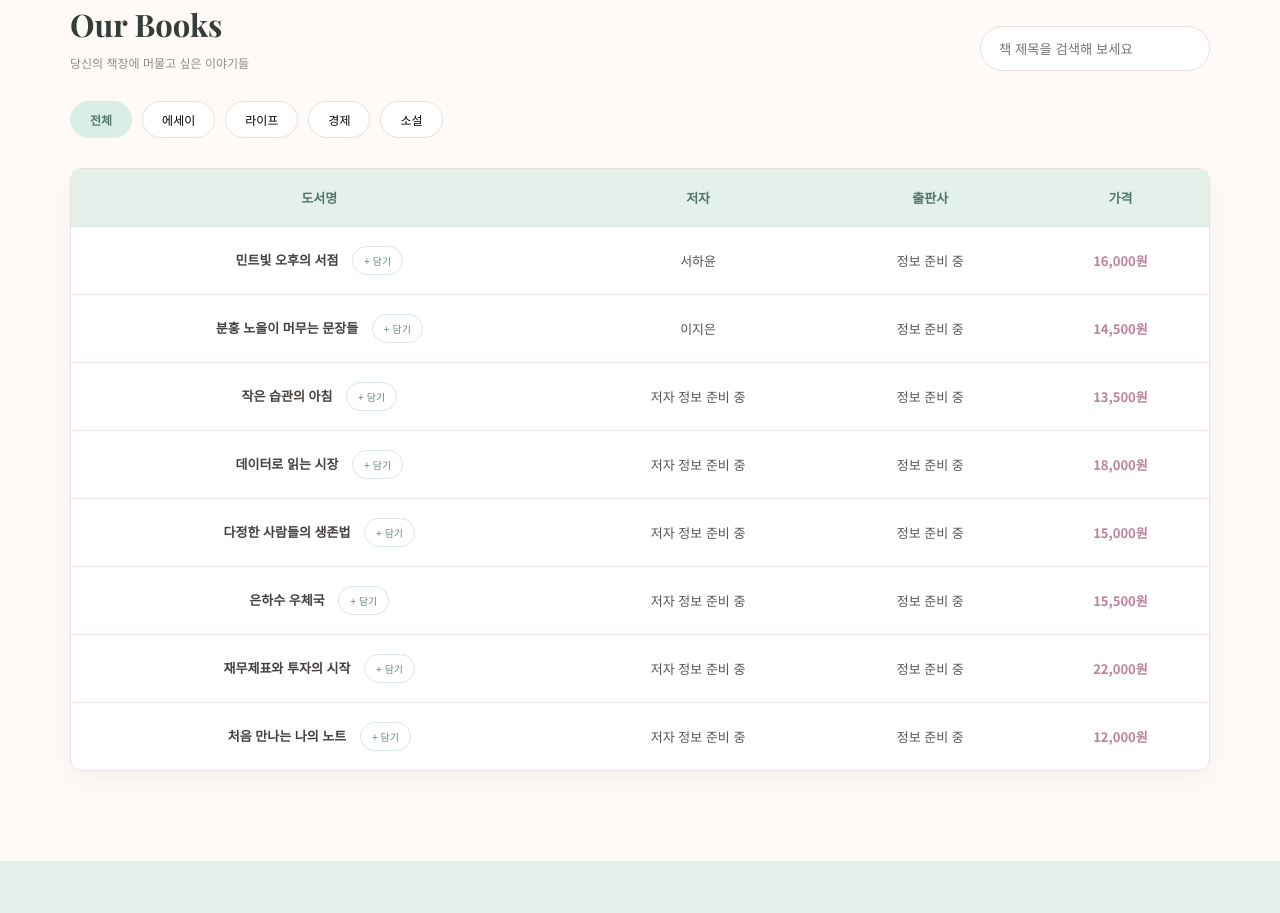
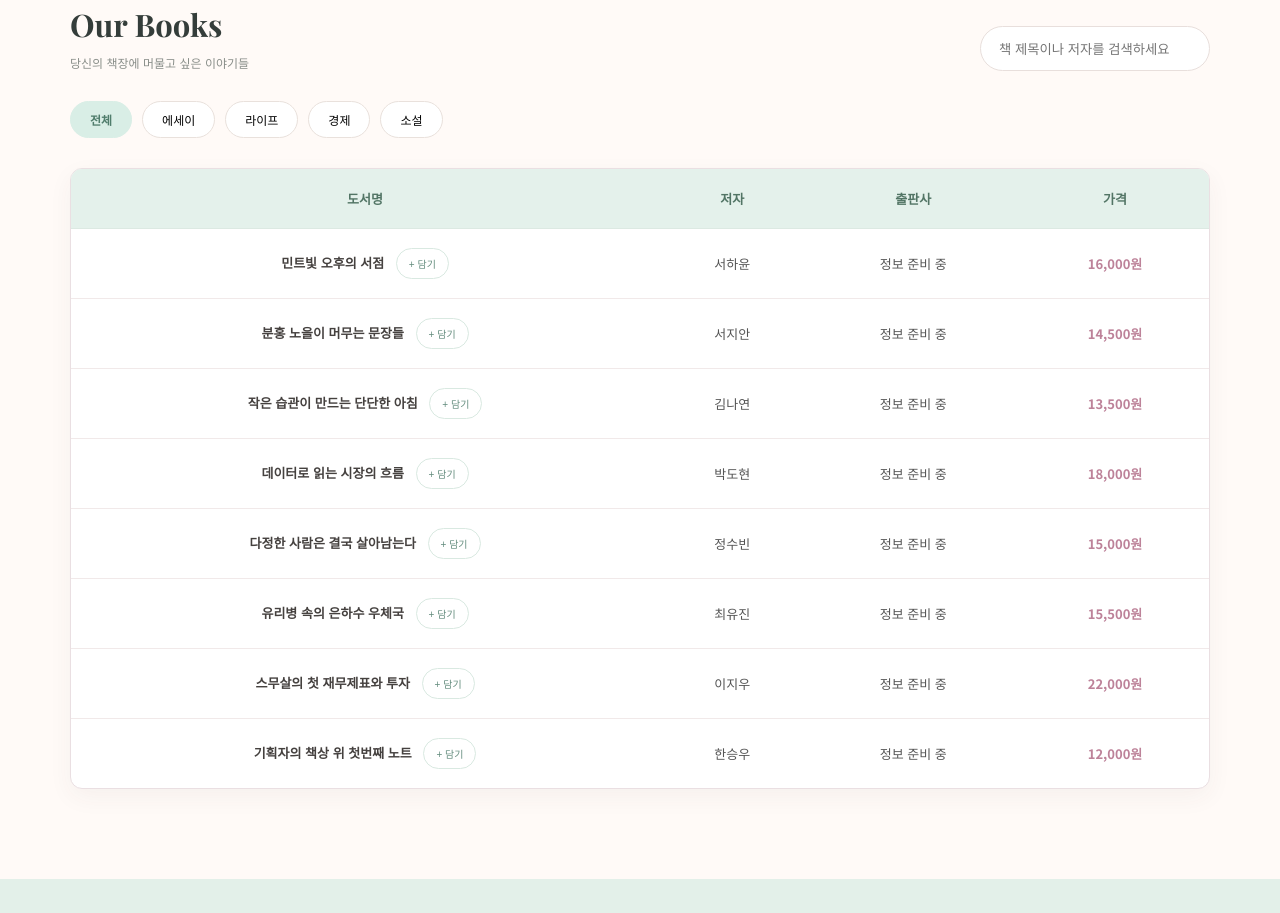
Before and after one commit to Miso06/bookstore, a plain HTML site: page index.html in a window 1280 px wide. Shown: the part 657-1570 px from the top of the page. Drawn offline with nearby package versions, Linux system fonts and the light colour scheme.

Commit message:
Update index.html

```diff
--- a/index.html
+++ b/index.html
@@ -28,7 +28,10 @@ body {
   font-family: 'Noto Sans KR', sans-serif;
 }
 
-a { text-decoration: none; color: inherit; }
+a {
+  text-decoration: none;
+  color: inherit;
+}
 
 header {
   background: rgba(255,250,247,.96);
@@ -206,66 +209,54 @@ header {
   font-weight: 700;
 }
 
-.book-grid {
-  display: grid;
-  grid-template-columns: repeat(4, 1fr);
-  gap: 32px 22px;
+/* 도서 목록 표 디자인 */
+.book-table-wrap {
+  width: 100%;
+  overflow-x: auto;
+  border: 1px solid #eadfe2;
+  border-radius: 12px;
+  background: white;
+  box-shadow: 0 8px 25px rgba(80,60,65,.05);
 }
 
-.book-card { min-width: 0; }
-
-.book-image {
-  background: #f1ece8;
-  height: 280px;
-  display: flex;
-  align-items: center;
-  justify-content: center;
-  overflow: hidden;
-  position: relative;
-  border-radius: 4px;
+.book-table {
+  width: 100%;
+  min-width: 600px;
+  border-collapse: collapse;
+  text-align: center;
 }
 
-.book-image img {
-  width: 100%;
-  height: 100%;
-  object-fit: cover;
-  transition: transform .5s;
+.book-table th {
+  padding: 20px 15px;
+  background: #e4f1eb;
+  color: #527565;
+  font-size: 13px;
+  font-weight: 700;
+  border-bottom: 1px solid #dce9e2;
 }
 
-.book-card:hover .book-image img {
-  transform: scale(1.04);
+.book-table td {
+  padding: 19px 15px;
+  border-bottom: 1px solid #f1e9e9;
+  font-size: 13px;
+  color: #555;
 }
 
-.book-info { padding: 16px 2px; }
-
-.book-tag {
-  color: #b67d94;
-  font-size: 10px;
-  letter-spacing: 1px;
-  font-weight: 700;
+.book-table tbody tr:last-child td {
+  border-bottom: none;
 }
 
-.book-title {
-  font-size: 15px;
-  font-weight: 700;
-  margin: 9px 0 6px;
-  line-height: 1.5;
+.book-table tbody tr:hover {
+  background: #fff8fa;
 }
 
-.author {
-  font-size: 11px;
-  color: #999;
+.book-table .title-cell {
+  font-weight: 700;
+  color: #45413f;
 }
 
-.price-row {
-  display: flex;
-  justify-content: space-between;
-  align-items: center;
-  margin-top: 15px;
-}
-
-.price {
-  font-size: 15px;
+.book-table .price-cell {
+  color: #bd8299;
   font-weight: 700;
 }
 
@@ -274,9 +265,10 @@ header {
   background: white;
   color: #638c7d;
   border-radius: 20px;
-  padding: 8px 13px;
-  font-size: 11px;
+  padding: 7px 12px;
+  font-size: 10px;
   cursor: pointer;
+  margin-left: 8px;
 }
 
 .add-button:hover {
@@ -378,7 +370,6 @@ footer {
 }
 
 @media(max-width:850px) {
-  .book-grid { grid-template-columns: repeat(2,1fr); }
   .hero-inner { padding: 35px; }
   .hero-visual { width: 180px; }
   .hero-visual img { width: 145px; height: 210px; }
@@ -392,11 +383,14 @@ footer {
   .hero-inner { padding: 30px 23px; min-height: 310px; }
   .hero-visual { display: none; }
   .section { padding: 0 17px; }
-  .section-heading { align-items: start; flex-direction: column; gap: 18px; }
+  .section-heading {
+    align-items: start;
+    flex-direction: column;
+    gap: 18px;
+  }
   .search { width: 100%; }
-  .book-grid { gap: 20px 12px; }
-  .book-image { height: 220px; }
-  .book-title { font-size: 13px; }
+  .book-table th,
+  .book-table td { padding: 14px 10px; }
 }
 </style>
 </head>
@@ -451,7 +445,7 @@ footer {
     </div>
 
     <input class="search" id="search"
-           placeholder="책 제목을 검색해 보세요"
+           placeholder="책 제목이나 저자를 검색하세요"
            oninput="renderBooks()">
   </div>
 
@@ -463,7 +457,19 @@ footer {
     <button class="category" onclick="setCategory('소설',this)">소설</button>
   </div>
 
-  <div class="book-grid" id="book-grid"></div>
+  <div class="book-table-wrap">
+    <table class="book-table">
+      <thead>
+        <tr>
+          <th>도서명</th>
+          <th>저자</th>
+          <th>출판사</th>
+          <th>가격</th>
+        </tr>
+      </thead>
+      <tbody id="book-table-body"></tbody>
+    </table>
+  </div>
 
 </section>
 
@@ -491,78 +497,80 @@ footer {
 
 <script>
 
+/* 도서 정보 */
 const books = [
   {
     title: "민트빛 오후의 서점",
     author: "서하윤",
+    publisher: "정보 준비 중",
     price: 16000,
     category: "에세이",
-    image: "mint-afternoon-bookstore.jpg",
-    tag: "BEST"
+    image: "mint-afternoon-bookstore.jpg"
   },
   {
     title: "분홍 노을이 머무는 문장들",
-    author: "이지은",
+    author: "서지안",
+    publisher: "정보 준비 중",
     price: 14500,
     category: "에세이",
-    image: "pink-sunset-sentences.jpg",
-    tag: "NEW"
+    image: "pink-sunset-sentences.jpg"
   },
   {
-    title: "작은 습관의 아침",
-    author: "저자 정보 준비 중",
+    title: "작은 습관이 만드는 단단한 아침",
+    author: "김나연",
+    publisher: "정보 준비 중",
     price: 13500,
     category: "라이프",
-    image: "small-habits-morning.jpg",
-    tag: "PICK"
+    image: "small-habits-morning.jpg"
   },
   {
-    title: "데이터로 읽는 시장",
-    author: "저자 정보 준비 중",
+    title: "데이터로 읽는 시장의 흐름",
+    author: "박도현",
+    publisher: "정보 준비 중",
     price: 18000,
     category: "경제",
-    image: "market-through-data.jpg",
-    tag: "ECONOMY"
+    image: "market-through-data.jpg"
   },
   {
-    title: "다정한 사람들의 생존법",
-    author: "저자 정보 준비 중",
+    title: "다정한 사람은 결국 살아남는다",
+    author: "정수빈",
+    publisher: "정보 준비 중",
     price: 15000,
     category: "에세이",
-    image: "kind-people-survive.jpg",
-    tag: "EDITOR'S PICK"
+    image: "kind-people-survive.jpg"
   },
   {
-    title: "은하수 우체국",
-    author: "저자 정보 준비 중",
+    title: "유리병 속의 은하수 우체국",
+    author: "최유진",
+    publisher: "정보 준비 중",
     price: 15500,
     category: "소설",
-    image: "galaxy-post-office.jpg",
-    tag: "STORY"
+    image: "galaxy-post-office.jpg"
   },
   {
-    title: "재무제표와 투자의 시작",
-    author: "저자 정보 준비 중",
+    title: "스무살의 첫 재무제표와 투자",
+    author: "이지우",
+    publisher: "정보 준비 중",
     price: 22000,
     category: "경제",
-    image: "first-financial-statements-investing.jpg",
-    tag: "ECONOMY"
+    image: "first-financial-statements-investing.jpg"
   },
   {
-    title: "처음 만나는 나의 노트",
-    author: "저자 정보 준비 중",
+    title: "기획자의 책상 위 첫번째 노트",
+    author: "한승우",
+    publisher: "정보 준비 중",
     price: 12000,
     category: "라이프",
-    image: "planner-first-notebook.jpg",
-    tag: "LIFESTYLE"
+    image: "planner-first-notebook.jpg"
   }
 ];
 
 let category = "전체";
 let cart = [];
 
+/* 도서 표 출력 */
 function renderBooks() {
-  const grid = document.getElementById("book-grid");
+  const tbody = document.getElementById("book-table-body");
   const keyword = document.getElementById("search").value.toLowerCase();
 
   const filtered = books.filter(book => {
@@ -576,44 +584,38 @@ function renderBooks() {
     return matchCategory && matchSearch;
   });
 
-  grid.innerHTML = "";
+  if (filtered.length === 0) {
+    tbody.innerHTML = `
+      <tr>
+        <td colspan="4">검색 결과가 없습니다.</td>
+      </tr>
+    `;
+    return;
+  }
 
-  filtered.forEach(book => {
+  tbody.innerHTML = filtered.map(book => {
     const index = books.indexOf(book);
 
-    grid.innerHTML += `
-      <article class="book-card">
-        <div class="book-image">
-          <img
-            src="${book.image}"
-            alt="${book.title}"
-            loading="lazy"
-            onerror="this.style.display='none'; this.parentElement.style.background='#f1ece8';"
-          >
-        </div>
-
-        <div class="book-info">
-          <div class="book-tag">${book.tag}</div>
-          <div class="book-title">${book.title}</div>
-          <div class="author">${book.author}</div>
-
-          <div class="price-row">
-            <span class="price">${book.price.toLocaleString()}원</span>
-            <button class="add-button"
-              onclick="addCart(${index})">
-              + 담기
-            </button>
-          </div>
-        </div>
-      </article>
+    return `
+      <tr>
+        <td class="title-cell">
+          ${book.title}
+          <button class="add-button"
+            onclick="addCart(${index})">
+            + 담기
+          </button>
+        </td>
+        <td>${book.author}</td>
+        <td>${book.publisher}</td>
+        <td class="price-cell">
+          ${book.price.toLocaleString()}원
+        </td>
+      </tr>
     `;
-  });
-
-  if (filtered.length === 0) {
-    grid.innerHTML = '<p>검색 결과가 없습니다.</p>';
-  }
+  }).join("");
 }
 
+/* 카테고리 필터 */
 function setCategory(value, button) {
   category = value;
 
@@ -625,6 +627,7 @@ function setCategory(value, button) {
   renderBooks();
 }
 
+/* 장바구니 추가 */
 function addCart(index) {
   const book = books[index];
   const existing = cart.find(item => item.title === book.title);
@@ -639,6 +642,7 @@ function addCart(index) {
   alert("장바구니에 담았습니다!");
 }
 
+/* 장바구니 화면 갱신 */
 function updateCart() {
   const count = cart.reduce(
     (sum, item) => sum + item.quantity, 0
@@ -649,7 +653,8 @@ function updateCart() {
   const container = document.getElementById("cart-items");
 
   if (cart.length === 0) {
-    container.innerHTML = '<div class="empty">장바구니가 비어 있습니다.</div>';
+    container.innerHTML =
+      '<div class="empty">장바구니가 비어 있습니다.</div>';
   } else {
     container.innerHTML = cart.map((item, index) => `
       <div class="cart-item">
@@ -670,15 +675,18 @@ function updateCart() {
     "총 금액: " + total.toLocaleString() + "원";
 }
 
+/* 장바구니 상품 삭제 */
 function removeCart(index) {
   cart.splice(index, 1);
   updateCart();
 }
 
+/* 장바구니 열기 및 닫기 */
 function toggleCart() {
   document.getElementById("cart-panel").classList.toggle("show");
 }
 
+/* 주문하기 */
 function checkout() {
   if (cart.length === 0) {
     alert("장바구니가 비어 있습니다.");
@@ -688,141 +696,11 @@ function checkout() {
   alert("현재는 쇼핑몰 디자인 및 장바구니 시연 버전입니다. 실제 결제는 아직 연결되지 않았습니다.");
 }
 
+/* 처음 화면 실행 */
 renderBooks();
 updateCart();
 
 </script>
-<style>
-/* 상품 정보 표 디자인 */
-.book-grid {
-  display: block;
-}
 
-.book-table-wrap {
-  width: 100%;
-  overflow-x: auto;
-  border: 1px solid #eadfe2;
-  border-radius: 12px;
-  background: #fff;
-  box-shadow: 0 8px 25px rgba(80, 60, 65, 0.05);
-}
-
-.book-table {
-  width: 100%;
-  border-collapse: collapse;
-  text-align: center;
-  min-width: 600px;
-}
-
-.book-table th {
-  padding: 19px 15px;
-  background: #e4f1eb;
-  color: #527565;
-  font-size: 13px;
-  font-weight: 700;
-  border-bottom: 1px solid #dce9e2;
-}
-
-.book-table td {
-  padding: 19px 15px;
-  border-bottom: 1px solid #f1e9e9;
-  font-size: 13px;
-  color: #555;
-}
-
-.book-table tr:last-child td {
-  border-bottom: none;
-}
-
-.book-table tbody tr:hover {
-  background: #fff8fa;
-}
-
-.book-table .title-cell {
-  font-weight: 700;
-  color: #45413f;
-}
-
-.book-table .price-cell {
-  color: #bd8299;
-  font-weight: 700;
-}
-
-.book-table .add-button {
-  margin-left: 10px;
-  padding: 6px 11px;
-  font-size: 10px;
-}
-
-@media(max-width:600px) {
-  .book-table th,
-  .book-table td {
-    padding: 14px 10px;
-  }
-}
-</style>
-
-<script>
-/* 기존 책 목록을 네 가지 항목의 표로 변경 */
-renderBooks = function() {
-  const grid = document.getElementById("book-grid");
-  const keyword = document.getElementById("search").value.toLowerCase();
-
-  const filtered = books.filter(book => {
-    const matchCategory =
-      category === "전체" || book.category === category;
-
-    const matchSearch =
-      book.title.toLowerCase().includes(keyword) ||
-      book.author.toLowerCase().includes(keyword);
-
-    return matchCategory && matchSearch;
-  });
-
-  if (filtered.length === 0) {
-    grid.innerHTML = "<p>검색 결과가 없습니다.</p>";
-    return;
-  }
-
-  grid.innerHTML = `
-    <div class="book-table-wrap">
-      <table class="book-table">
-        <thead>
-          <tr>
-            <th>도서명</th>
-            <th>저자</th>
-            <th>출판사</th>
-            <th>가격</th>
-          </tr>
-        </thead>
-        <tbody>
-          ${filtered.map(book => {
-            const index = books.indexOf(book);
-
-            return `
-              <tr>
-                <td class="title-cell">
-                  ${book.title}
-                  <button class="add-button"
-                    onclick="addCart(${index})">
-                    + 담기
-                  </button>
-                </td>
-                <td>${book.author}</td>
-                <td>${book.publisher || "정보 준비 중"}</td>
-                <td class="price-cell">
-                  ${book.price.toLocaleString()}원
-                </td>
-              </tr>
-            `;
-          }).join("")}
-        </tbody>
-      </table>
-    </div>
-  `;
-};
-
-renderBooks();
-</script>
 </body>
 </html>
```
